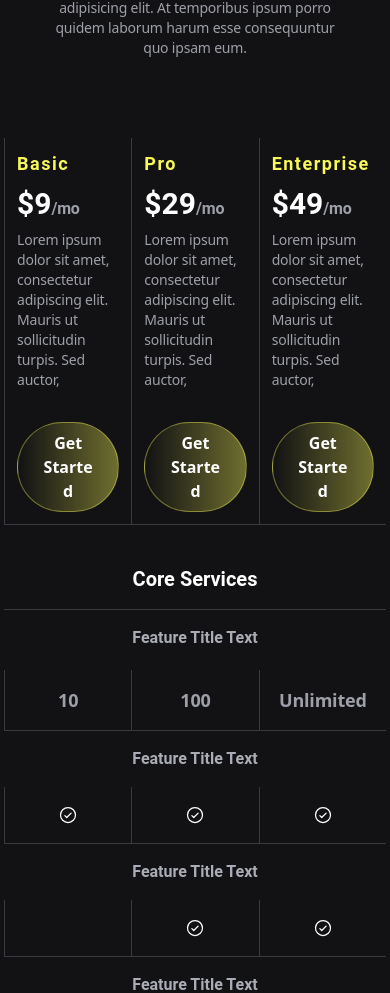
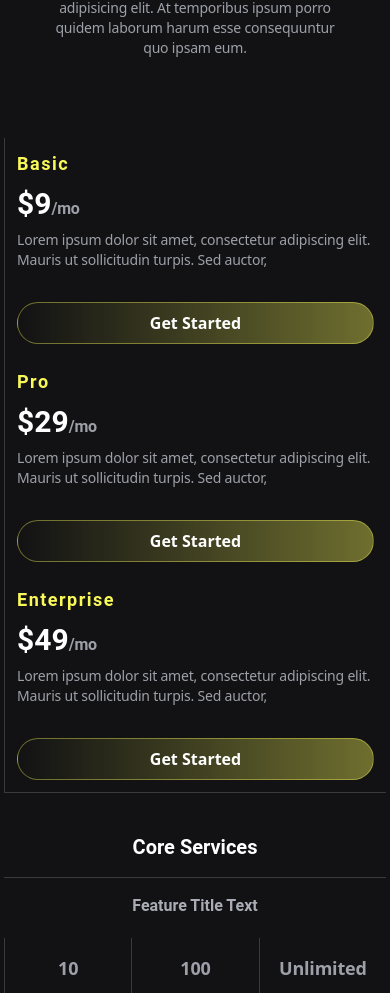
Before and after one commit to OSAMA263/journey, a React (Vite) app: page /#/pricing in a window 390 px wide. Shown: the part 2712-3705 px from the top of the page. Built offline with nearby package versions, Linux system fonts and the light colour scheme.

Commit message:
fix small devices

```diff
--- a/src/components/AutoSlider.jsx
+++ b/src/components/AutoSlider.jsx
@@ -39,7 +39,7 @@ export default function AutoSlider() {
     logo5,
   ];
   return (
-    <SlideElement className="auto-slider">
+    <SlideElement className="auto-slider !my-20">
       <div className="absolute w-full h-full bg-black-color bg-opacity-40 z-40"></div>
       <Swiper {...swiperProps}>
         {logos.map((src, i) => (
--- a/src/pages/home/Home.jsx
+++ b/src/pages/home/Home.jsx
@@ -67,8 +67,8 @@ export default function Home() {
           </SlideElement>
         </SectionGrid>
         {/* AUTO SLIDER LOGOS */}
+      </GlowingBg>
         <AutoSlider/>
-      </GlowingBg>
       {/* THREE COLUMNS SECTION */}
       <SectionGrid className="space-y-16 text-center">
         <SectionHeader
--- a/src/pages/pricing/Pricing.jsx
+++ b/src/pages/pricing/Pricing.jsx
@@ -41,7 +41,7 @@ const Table = () => {
       />
       {/* GRID TABLE */}
       <div className="mt-20">
-        <GridTable className="sticky top-0 bg-black-color max-md:grid-cols-3">
+        <GridTable className="sm:sticky top-0 bg-black-color max-md:grid-cols-3 max-sm:grid-cols-1">
           <div className="max-md:hidden"></div>
           {prices_cards.map(({ title, description, price }, i) => (
             <div className="lg:p-6 p-3 space-y-2" key={i}>
@@ -86,7 +86,7 @@ const Table = () => {
 };
 const GridTable = tw.div`
 grid
-grid-cols-4
+md:grid-cols-4
 divide-x
 divide-light-gray
 border-b
```
